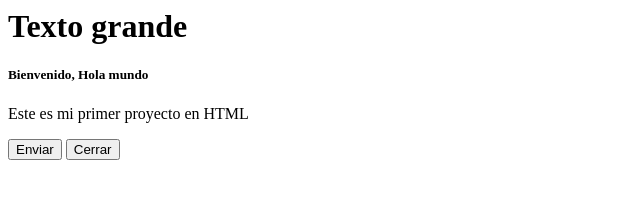
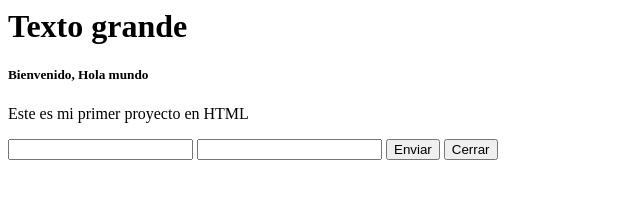
Before and after one commit to Jummy-gr/mi-primer-proyecto-html-git, a plain HTML site: page index.html in a window 1280 px wide. Shown: the whole page, without its empty margins (0-640 px from the left). Drawn offline with Linux system fonts and the light colour scheme.

Commit message:
Se agrego el login

```diff
--- a/index.html
+++ b/index.html
@@ -7,9 +7,10 @@
     <h5>Bienvenido, Hola mundo</h5>
     <p>Este es mi primer proyecto en HTML</p>
 
-    <button>
-        Enviar
-    </button>
+    <input type="texto">
+    <input type="text">
+
+    <button> Enviar</button>
 
     <button> Cerrar </button>
 
```
